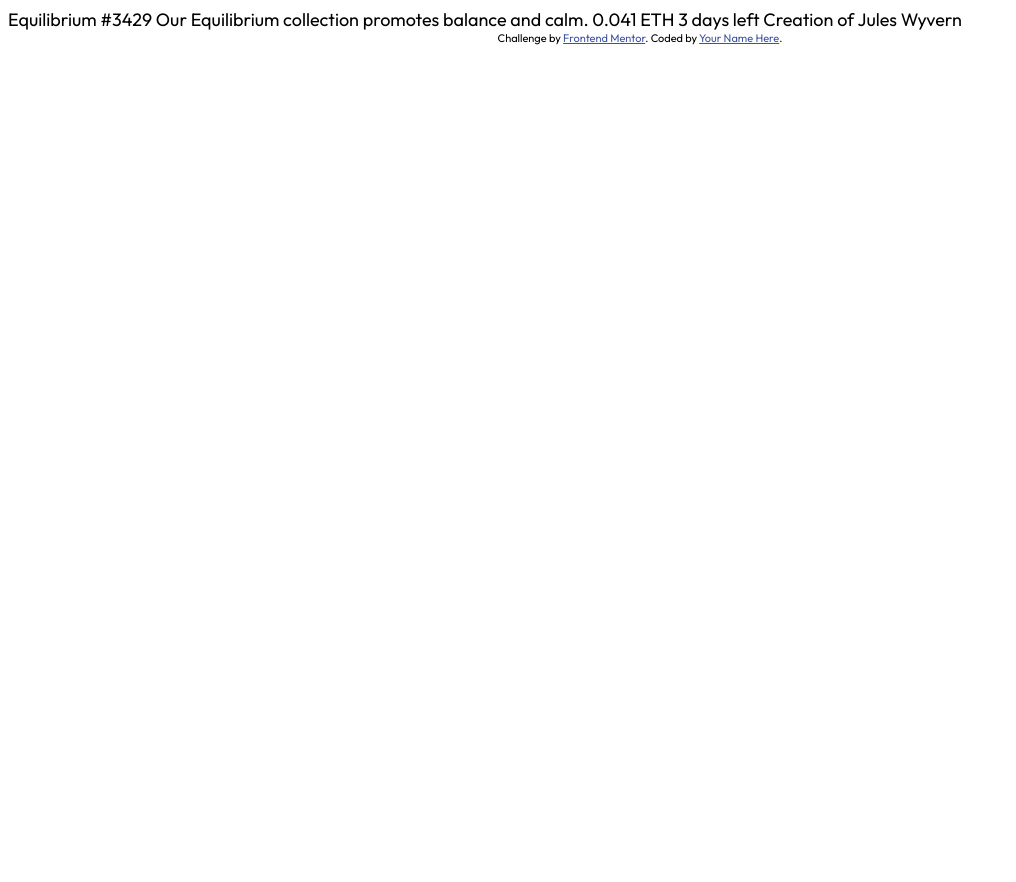
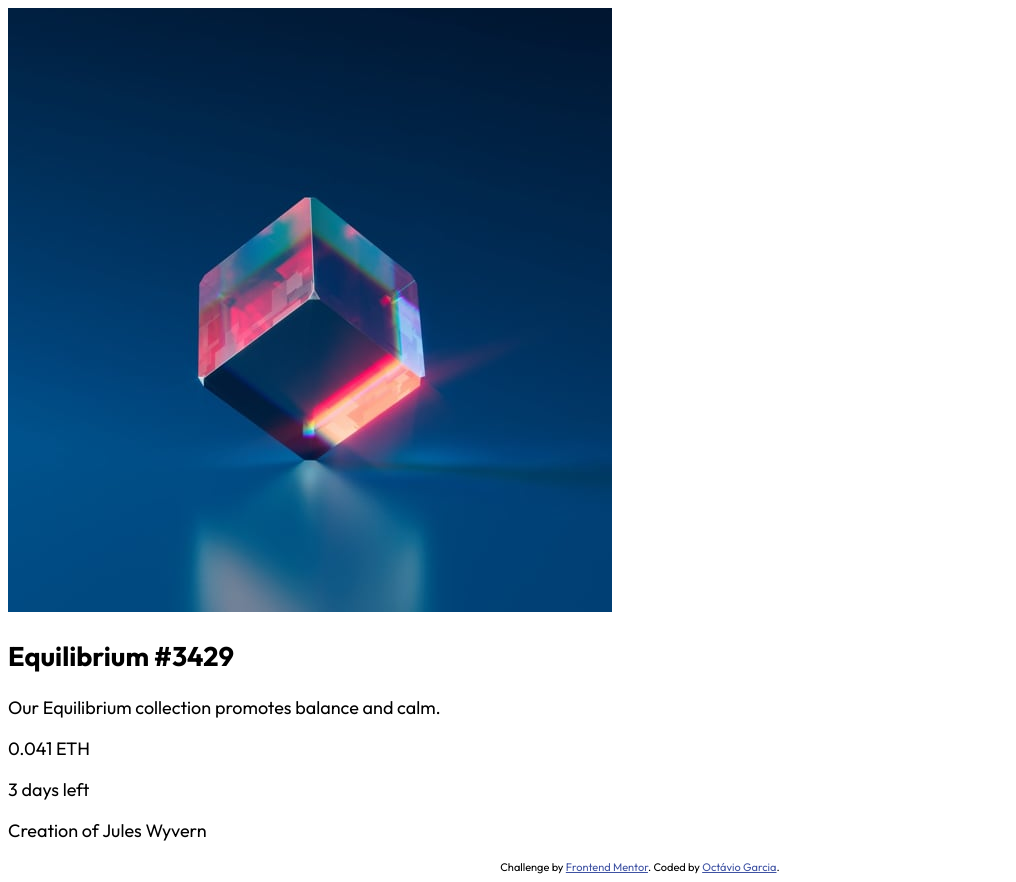
Before and after one commit to oc-garcia/nft-preview-card-component-main, a plain HTML site: page index.html in a window 1280 px wide. Shown: the whole page, without its empty margins (0-1016 px from the left). Before the commit the page ends 800 px from the top, so only its background shows below. Drawn offline with Linux system fonts and the light colour scheme.

Commit message:
html basics

```diff
--- a/index.html
+++ b/index.html
@@ -9,17 +9,25 @@
     <link rel="stylesheet" href="css/style.css" />
 
     <title>Frontend Mentor | NFT preview card component</title>
-
-    <!-- Feel free to remove these styles or customise in your own stylesheet 👍 -->
-    <style></style>
   </head>
   <body>
-    Equilibrium #3429 Our Equilibrium collection promotes balance and calm. 0.041 ETH 3 days left Creation of Jules
-    Wyvern
-
-    <div class="attribution">
-      Challenge by <a href="https://www.frontendmentor.io?ref=challenge" target="_blank">Frontend Mentor</a>. Coded by
-      <a href="#">Your Name Here</a>.
-    </div>
+    <main>
+      <section class="card__container">
+        <img src="./images/image-equilibrium.jpg" alt="nft art" class="card__img" />
+        <h1 class="card__title">Equilibrium #3429</h1>
+        <p class="card__description">Our Equilibrium collection promotes balance and calm.</p>
+        <div class="card__price-container">
+          <p class="card__price-ETH">0.041 ETH</p>
+          <p class="card__time-remaining">3 days left</p>
+        </div>
+        <p class="card__creator">Creation of Jules Wyvern</p>
+      </section>
+    </main>
+    <footer>
+      <div class="attribution">
+        Challenge by <a href="https://www.frontendmentor.io?ref=challenge" target="_blank">Frontend Mentor</a>. Coded by
+        <a href="https://github.com/oc-garcia">Octávio Garcia</a>.
+      </div>
+    </footer>
   </body>
 </html>
```
